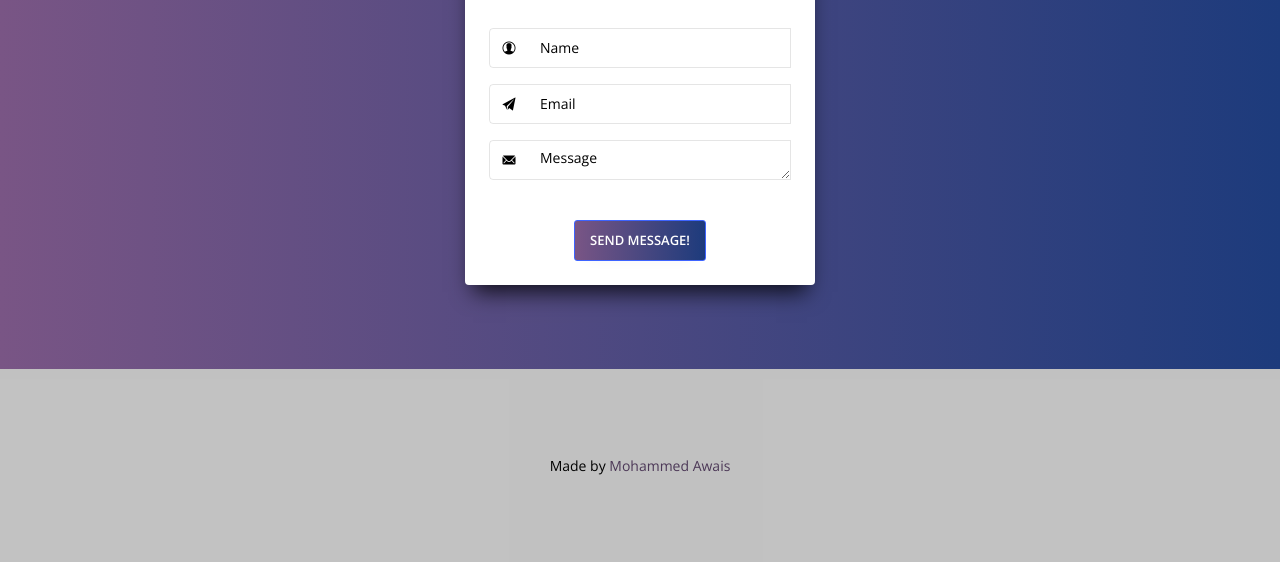
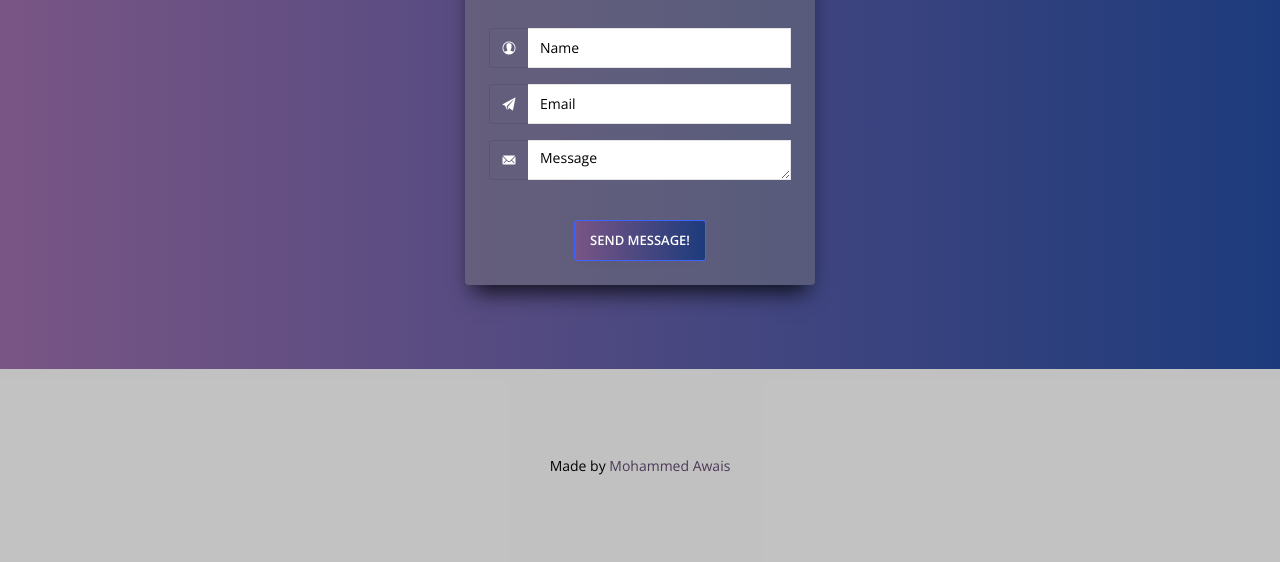
Before and after one commit to mo-awais/ThomasWilcox, a plain HTML site: page index.html in a window 1280 px wide. Shown: the part 2416-2978 px from the top of the page. Drawn offline with nearby package versions, Linux system fonts and the light colour scheme.

Commit message:
Update index.html

```diff
--- a/index.html
+++ b/index.html
@@ -182,7 +182,7 @@
         <div class="container">
             <div class="row">
                 <div class="col-lg-4 col-md-6 ml-auto mr-auto">
-                    <div class="card card-login raised py-4">
+                    <div class="card card-login raised py-4" style="background: rgba(119,119,119,0.45)!important">
                         <form class="form-login" method="POST" action="">
                             <div class="card-header card-header-primary text-center">
                                 <h4 class="card-title">Contact Me!</h4>
@@ -199,16 +199,16 @@
                                 <div class="input-group mb-3">
                                     <div class="input-group-prepend">
                                         <span class="input-group-text">
-                                            <i class="ion-ios-contact"></i>
+                                            <i class="ion-ios-contact" style="color: white;"></i>
                                         </span>
                                     </div>
                                     <label for="name" style="display: none"></label>
                                         <input id="name" name="name" type="text" class="form-control" placeholder="Name">
                                 </div>
                                 <div class="input-group mb-3">
-                                    <div class="input-group-prepend">
+                                    <div class="input-group-prepend" >
                                         <span class="input-group-text">
-                                            <i class="ion-ios-paper-plane"></i>
+                                            <i class="ion-ios-paper-plane" style="color: white;"></i>
                                         </span>
                                     </div>
                                     <label for="email" style="display:none;"></label>
@@ -217,7 +217,7 @@
                                 <div class="input-group mb-3">
                                     <div class="input-group-prepend">
                                         <span class="input-group-text">
-                                            <i class="ion-ios-mail"></i>
+                                            <i class="ion-ios-mail" style="color: white;"></i>
                                         </span>
                                     </div>
                                     <label for="message" style="display:none;"></label>
```
